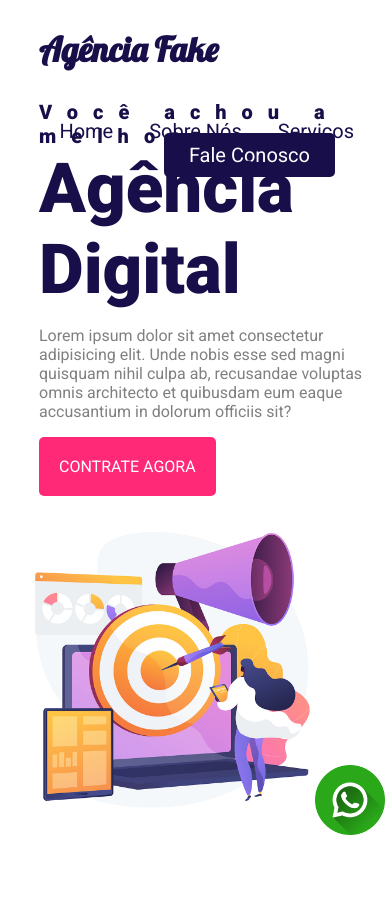
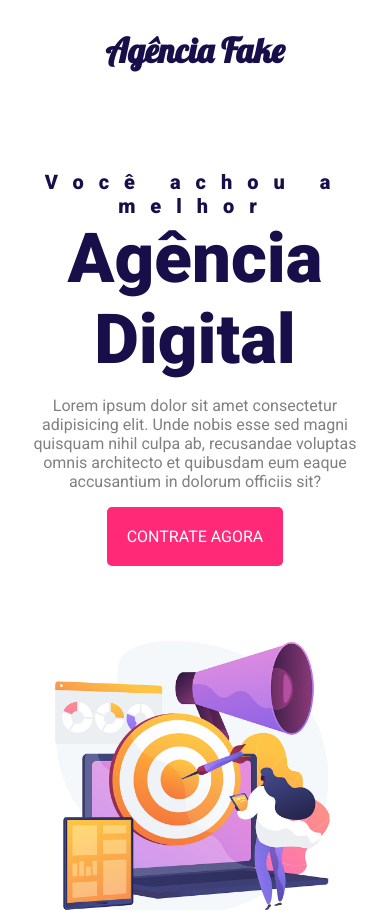
Before and after one commit to franciscodiegosantos/projeto-agencia-fake, a plain HTML site: page index.html in a window 390 px wide. Shown: the top 910 px of the page. Drawn offline with Linux system fonts and the light colour scheme.

Commit message:
finalizado o site

```diff
--- a/css/estilo.css
+++ b/css/estilo.css
@@ -16,6 +16,8 @@ body{
     background:white;
     justify-content: center;
     align-items: center;
+    position: fixed;
+    width: 100%;
 }
 
 .logo{
@@ -70,6 +72,7 @@ body{
     justify-content: center;
     align-items: center;
     background: white;
+    padding-top: 100px;
 }
 
 .headline{
--- /dev/null
+++ b/css/responsivo.css
@@ -0,0 +1,34 @@
+@media screen and (max-width:1005px){
+    .navbar{
+        position: relative;
+    }
+    .menu{
+        display: none;
+    }
+    .logo{
+        margin: 0;
+        text-align: center;
+    }
+    .header{
+        padding-top: 50px;
+    }
+    .headline{
+        flex: 100%;
+        margin: 5%;
+        text-align: center;
+    }
+    .headline p{
+        text-align: center;
+    }
+    .img-headline{
+        flex: 100%;
+        margin: 5%;
+        text-align: center;
+    }
+    .card{
+        width: 100%;
+    }
+    .whats{
+        display: none;
+    }
+}
--- a/index.html
+++ b/index.html
@@ -6,6 +6,7 @@
     <meta name="description" content="Um site de emplo do modulo CSS">
     <meta name="keywords" content="Agencia Digital, CSS, HTML">
     <link rel="stylesheet" href="css/estilo.css">
+    <link rel="stylesheet" href="css/responsivo.css">
     <title>Agência Fake Aula</title>
 </head>
 <body>
```
